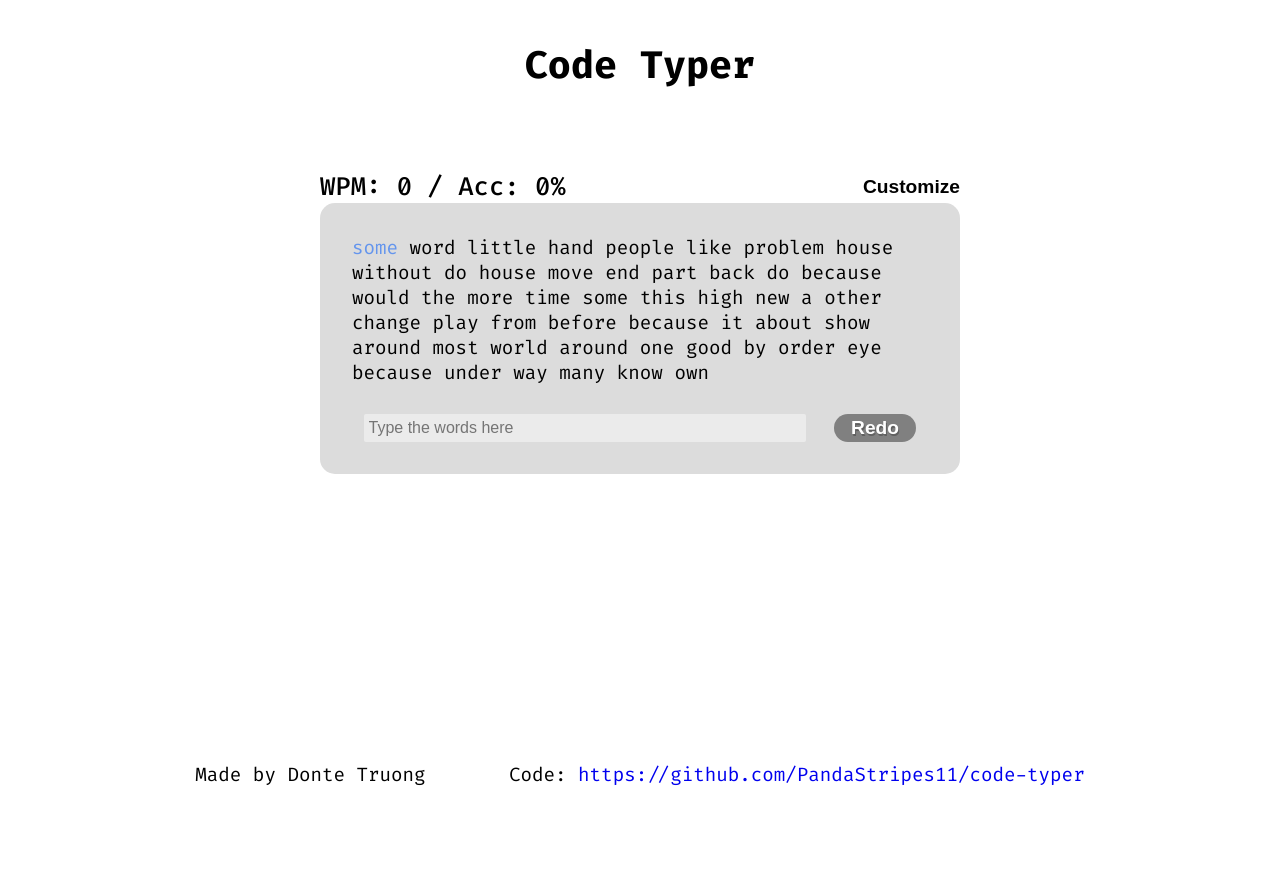
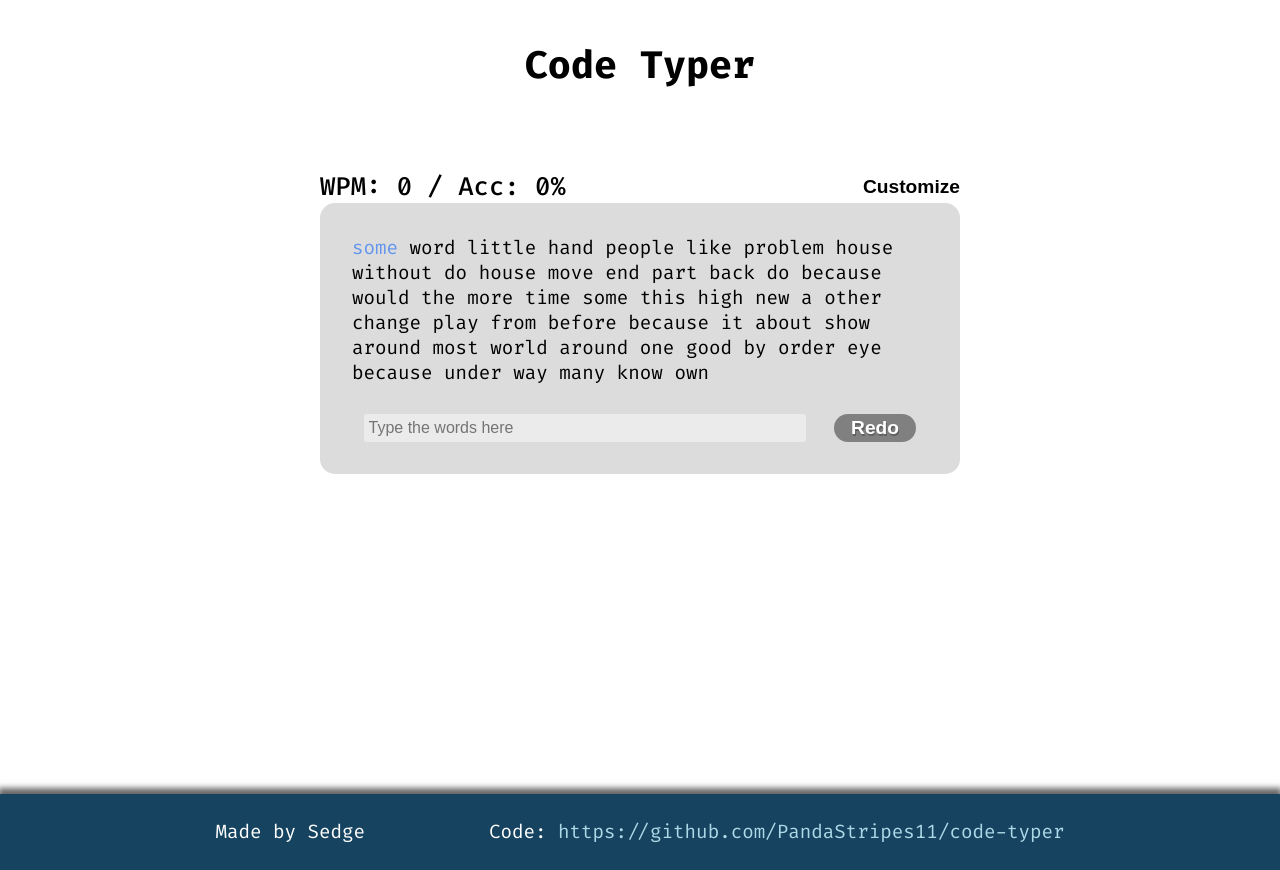
Before and after one commit to PandaStripes11/code-typer, a Next.js app: page / in a window 1280 px wide. Before the commit the page ends 800 px from the top, so only its background shows below. Built offline with nearby package versions, Linux system fonts and the light colour scheme.

Commit message:
Footer changes

```diff
--- a/components/Credits/Credits.js
+++ b/components/Credits/Credits.js
@@ -3,7 +3,7 @@ import CreditStyles from './Credits.module.css'
 export default function Credits() {
     return (
         <footer className={CreditStyles.footer}>
-            <p>Made by Donte Truong</p>
+            <p>Made by Sedge</p>
             <p>Code: <a className={CreditStyles.a} href="https://github.com/PandaStripes11/code-typer">https://github.com/PandaStripes11/code-typer</a></p>
         </footer>
     )
--- a/components/Credits/Credits.module.css
+++ b/components/Credits/Credits.module.css
@@ -1,15 +1,17 @@
 .footer {
-    position: fixed;
-    bottom: 0;
-    left: 0;
+    box-shadow: 0px -4px 6px 2px rgba(0, 0, 0, 0.6);
+    margin-top: 40vh;
     width: 100%;
     display: flex;
     justify-content: space-around;
-    padding: 1% 12%;
+    padding: 2% 12%;
+    background-color: #154360;
+    color: white;
 }
 
 .a {
     text-decoration: none;
+    color: lightblue;
 }
 .a:hover {
     text-decoration: underline;
```
